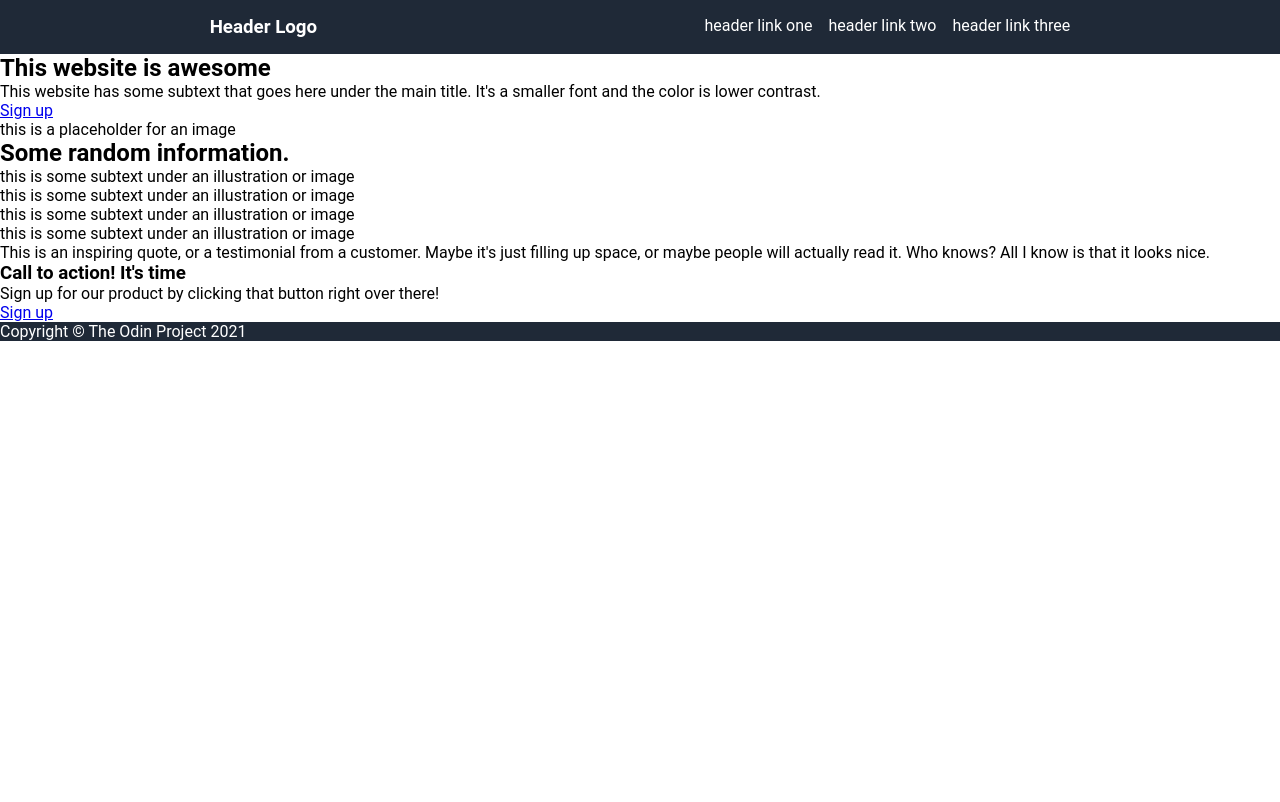
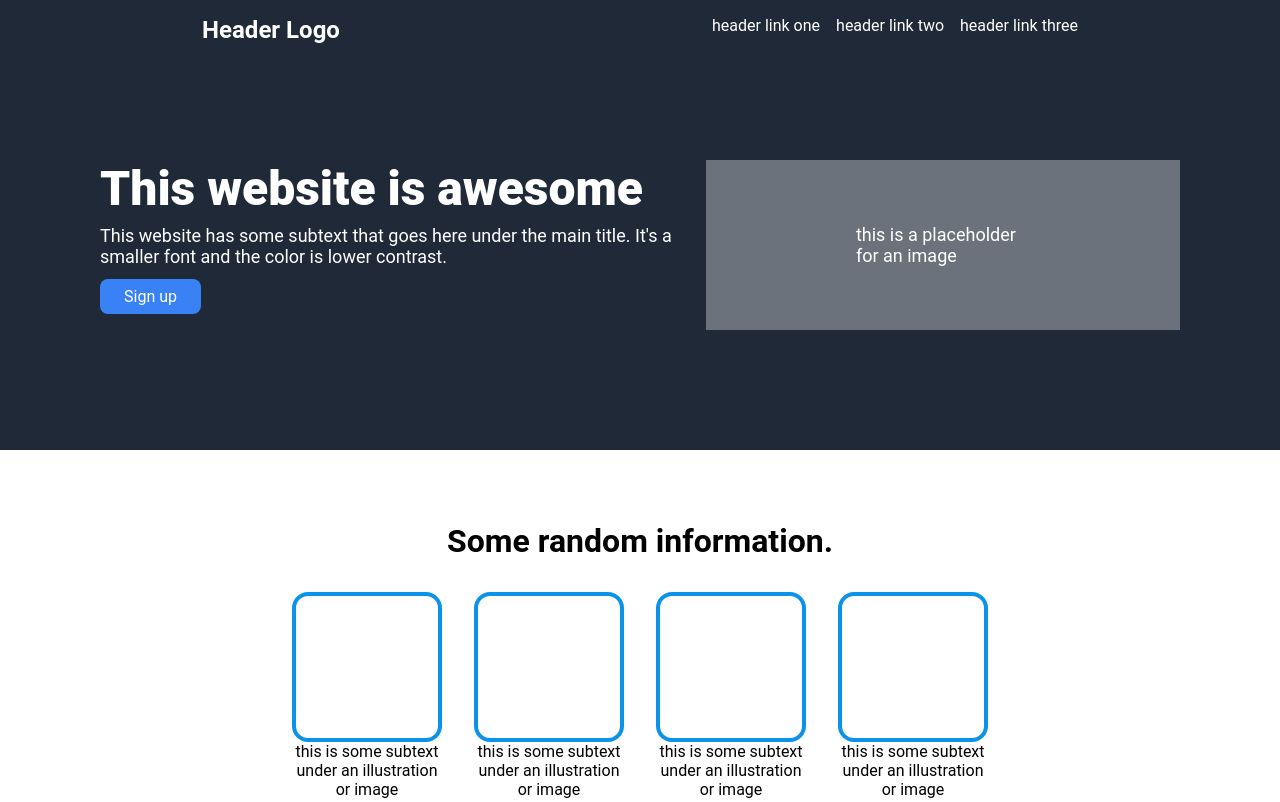
Before and after one commit to lksantos-uci/landing-page, a plain HTML site: page index.html in a window 1280 px wide. Shown: the top 802 px of the page. Drawn offline with Linux system fonts and the light colour scheme.

Commit message:
Finish information, quote section, and footer CSS
I finished styling the information, quote, and footer section. If there
is anything left for the quote section, it seems slightly off. I started
the remaining sections, which are the about and sign up sections, but
the styling is incomplete.

```diff
--- a/css/style.css
+++ b/css/style.css
@@ -2,9 +2,10 @@
     font-family: 'Roboto', sans-serif;
     margin: 0;
     padding: 0;
+    box-sizing: border-box;
 }
 
-.main-header, .main-footer {
+.main-header, .main-footer, .about {
     background-color: #1F2937;
     color: white;
 }
@@ -13,6 +14,10 @@
     display: flex;
     justify-content: space-around;
     padding: 16px;
+}
+
+.main-header h3 {
+    font-size: 24px;
 }
 
 .nav-bar {
@@ -24,3 +29,108 @@
     text-decoration: none;
     color: white;
 }
+
+.about {
+    display: flex;
+    justify-content: space-around;
+    padding: 100px;
+}
+
+.about .image {
+    background-color: rgb(107, 114, 123);
+    padding: 64px 150px;
+}
+
+.about h1 {
+    font-size: 48px;
+    font-weight: 900;
+    margin-bottom: 8px;
+}
+
+.about p {
+    margin-bottom: 20px;
+    font-size: 18px;
+}
+
+.btn {
+    color: white;
+    text-decoration: none;
+    border-radius: 8px;
+}
+
+.about .btn {
+    background-color: #3882F6;
+    padding: 8px 24px;
+}
+
+.more-info {
+    padding: 72px;
+    text-align: center;
+}
+
+.more-info h2 {
+    font-size: 32px;
+    margin-bottom: 32px;
+}
+
+.more-info .container {
+    display: flex;
+    justify-content: center;
+    gap: 32px;
+}
+
+.more-info .wrapper {
+    width: 150px;
+}
+
+.more-info .wrapper .card{
+    border: solid rgb(10, 147, 233) 4px;
+    width: 150px;
+    height: 150px;
+    border-radius: 16px;
+}
+
+.quote {
+    background-color: #E5E7EB;
+    padding: 100px;
+}
+
+.quote .container blockquote {
+    font-size: 36px;
+    font-weight: 300;
+    font-style: italic;
+}
+
+.quote .container p {
+    font-size: 28px;
+    font-weight: bold;
+    text-align: right;
+}
+
+.sign-up .container {
+    background-color: #3882F6;
+    color: white;
+    font-size: 24px;
+    margin: 108px;
+    justify-content: space-around;
+    padding: 48px;
+    border-radius: 8px;
+}
+
+.sign-up .container .btn {
+    text-decoration: none;
+    border: 1px solid white;
+    font-size: 20px;
+    padding: 8px 24px;
+    flex-grow: 0;
+}
+
+.sign-up .container .text {
+    text-decoration: none
+}
+
+.main-footer {
+    padding: 48px;
+    font-size: 20px;
+    text-align: center;
+}
--- a/index.html
+++ b/index.html
@@ -18,11 +18,9 @@
             <div class="text">
                 <h1>This website is awesome</h1>
                 <p>This website has some subtext that goes here under the main title. It's a smaller font and the color is lower contrast.</p>
-                <a href="#">Sign up</a>
+                <a class="btn" href="#">Sign up</a>
             </div>
-            <div class="image">
-                <p>this is a placeholder for an image</p>
-            </div>
+            <p class="image">this is a placeholder for an image</p>
         </section>
 
         <section class="more-info">
@@ -48,16 +46,19 @@
         </section>
 
         <section class="quote">
-            <blockquote>This is an inspiring quote, or a testimonial from a customer. Maybe it's just filling up space, or maybe people will actually read it. Who knows? All I know is that it looks nice.</blockquote>
+            <div class="container">
+                <blockquote>This is an inspiring quote, or a testimonial from a customer. Maybe it's just filling up space, or maybe people will actually read it. Who knows? All I know is that it looks nice.</blockquote>
+                <p>-Thor, God of Thunder</p>
+            </div>
         </section>
 
         <section class="sign-up">
             <div class="container">
                 <div class="text">
-                    <h3>Call to action! It's time</h3>
+                    <p>Call to action! It's time!</p>
                     <p>Sign up for our product by clicking that button right over there!</p>
                 </div>
-                <a href="#">Sign up</a>
+                <a class="btn" href="#">Sign up</a>
             </div>
         </section>
 
```
